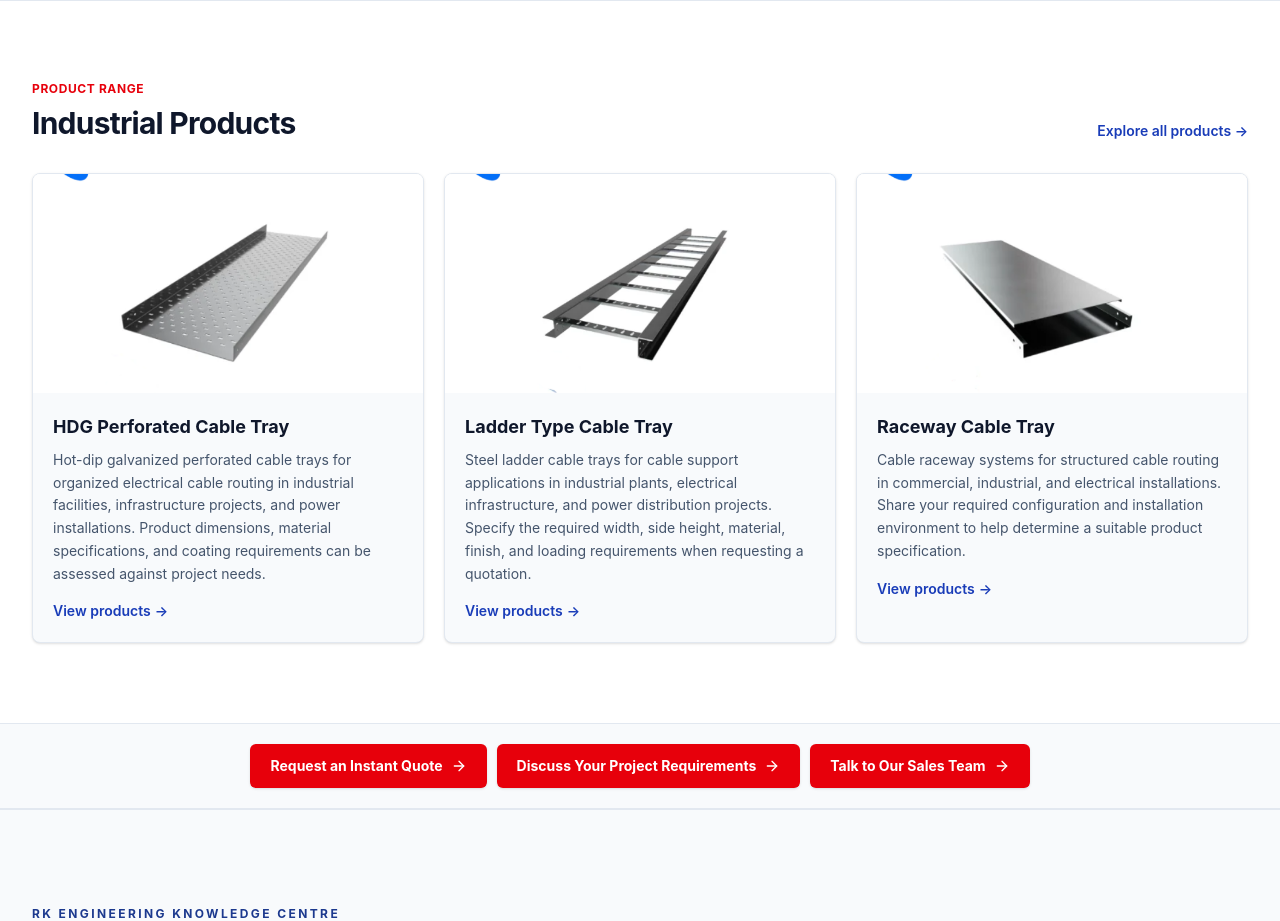
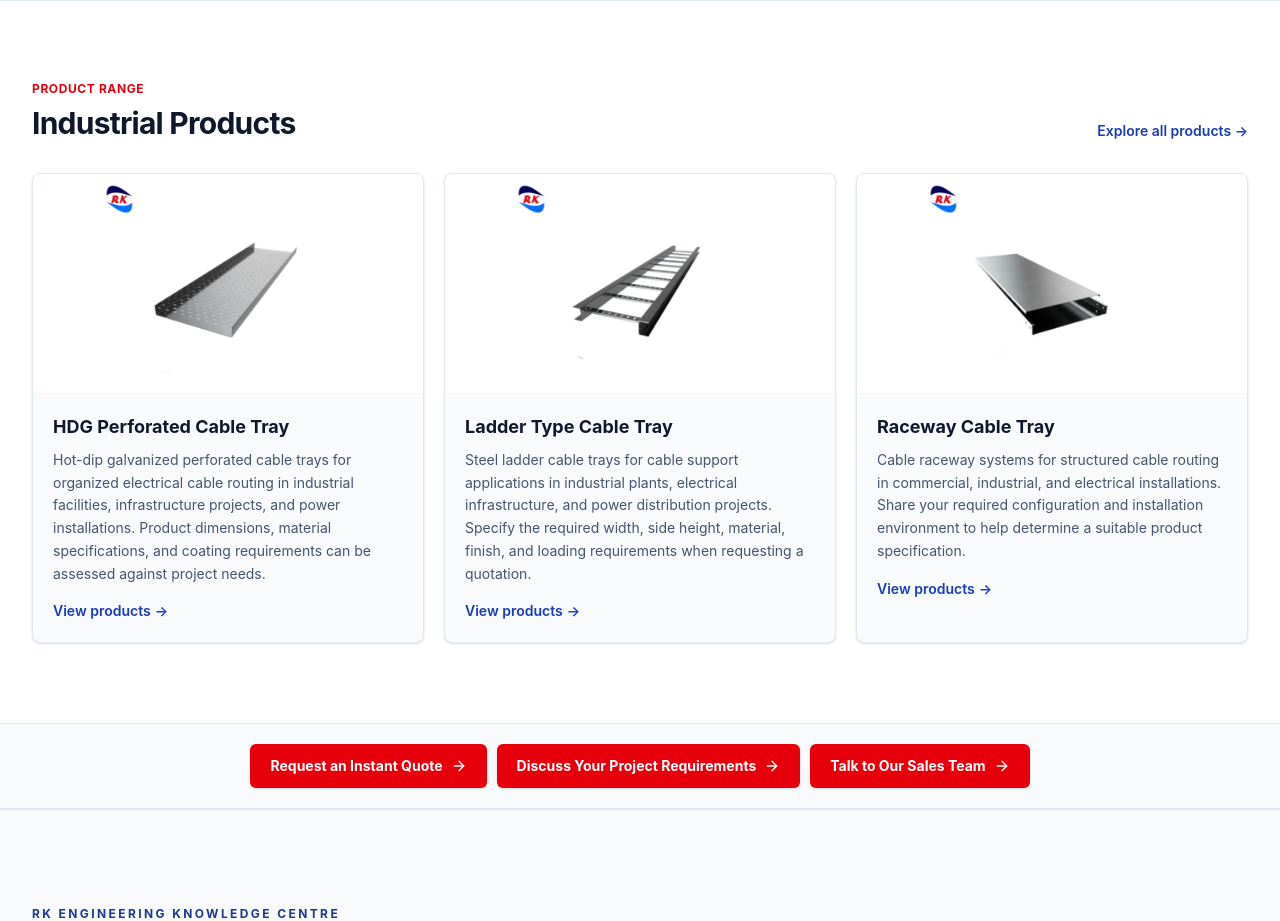
Before and after one commit to Evangelin-dev/rk-engineering-websites, a React (Vite) app: page / in a window 1280 px wide. Shown: the part 3280-4201 px from the top of the page. Built offline with nearby package versions, Linux system fonts and the light colour scheme.

Commit message:
updates cta

```diff
--- a/src/pages/AboutPage.tsx
+++ b/src/pages/AboutPage.tsx
@@ -324,7 +324,7 @@ export const AboutPage: React.FC<AboutPageProps> = ({ onOpenRFQ }) => {
           <div className="grid gap-5 sm:grid-cols-2 lg:grid-cols-3">
             {CAPABILITIES.map(({ title, description, image, alt, Icon }) => (
               <article key={title} className="overflow-hidden rounded-lg border border-slate-200 bg-white shadow-sm">
-                <img src={image} alt={alt} className="aspect-[16/9] w-full object-cover" />
+                <img src={image} alt={alt} className="aspect-[16/9] w-full bg-white object-contain" />
                 <div className="p-5 sm:p-6">
                   <div className="mb-3 flex items-center gap-3">
                     <span className="rounded-md border border-blue-100 bg-blue-50 p-2 text-blue-800">
--- a/src/pages/HomePage.tsx
+++ b/src/pages/HomePage.tsx
@@ -518,7 +518,7 @@ export const HomePage: React.FC<HomePageProps> = ({ onOpenRFQ, onOpenLeadPopup,
                     src={product.image}
                     alt={product.name}
                     loading="lazy"
-                    className="aspect-[16/9] w-full origin-center scale-[1.45] object-contain transition-transform duration-500 group-hover:scale-[1.55] motion-reduce:transform-none motion-reduce:transition-none"
+                    className="aspect-[16/9] w-full bg-white object-contain transition-transform duration-500 motion-reduce:transform-none motion-reduce:transition-none"
                   />
                 </div>
                 <div className="p-5">
```
